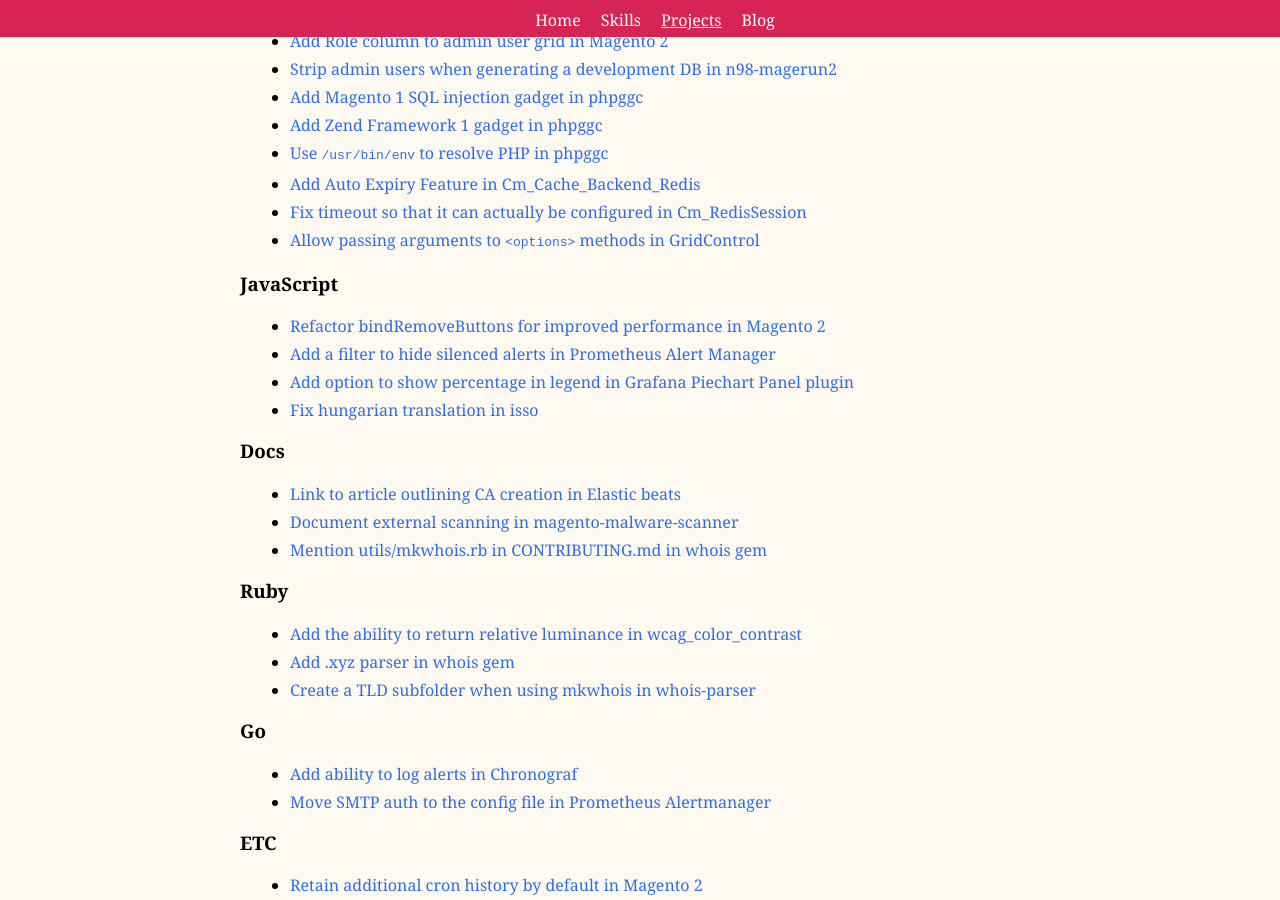
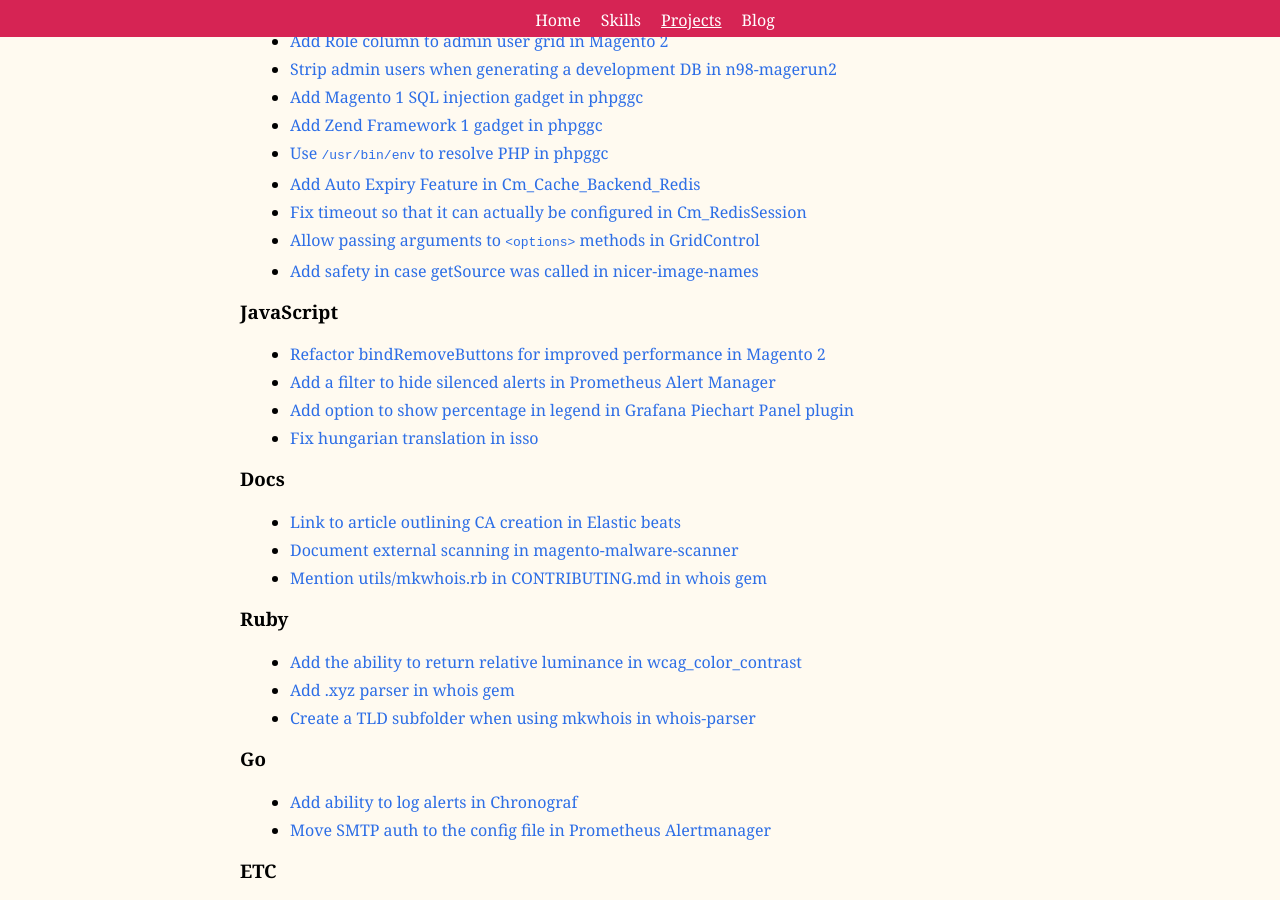
Before and after one commit to mpchadwick/mpchadwick.github.io, a Jekyll site: the page built from projects.md, in a window 1280 px wide and 900 px high, scrolled down 3333 px. Built offline with Jekyll 4.4.1, drawn with Linux system fonts in a browser that asks for light colours.

Commit message:
Add nicer-image-names contribution

```diff
--- a/_data/open_source_contributions.yml
+++ b/_data/open_source_contributions.yml
@@ -41,6 +41,11 @@
 - project: GridControl
   title: Allow passing arguments to `<options>` methods
   link: https://github.com/magento-hackathon/GridControl/pull/19
+  type: PHP
+
+- project: nicer-image-names
+  title: Add safety in case getSource was called
+  link: https://github.com/Vinai/nicer-image-names/pull/33
   type: PHP
 
 - project: Magento 2
```
